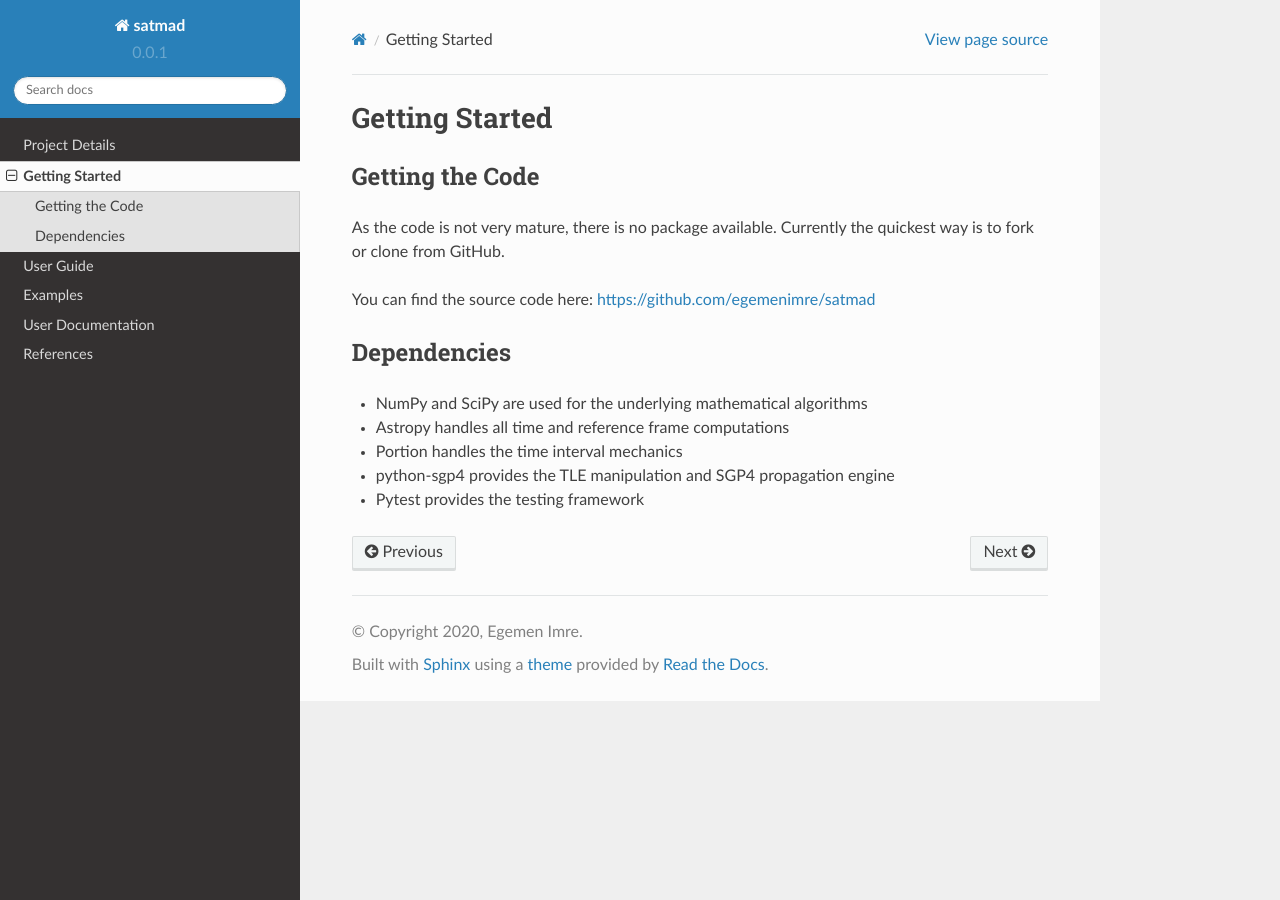
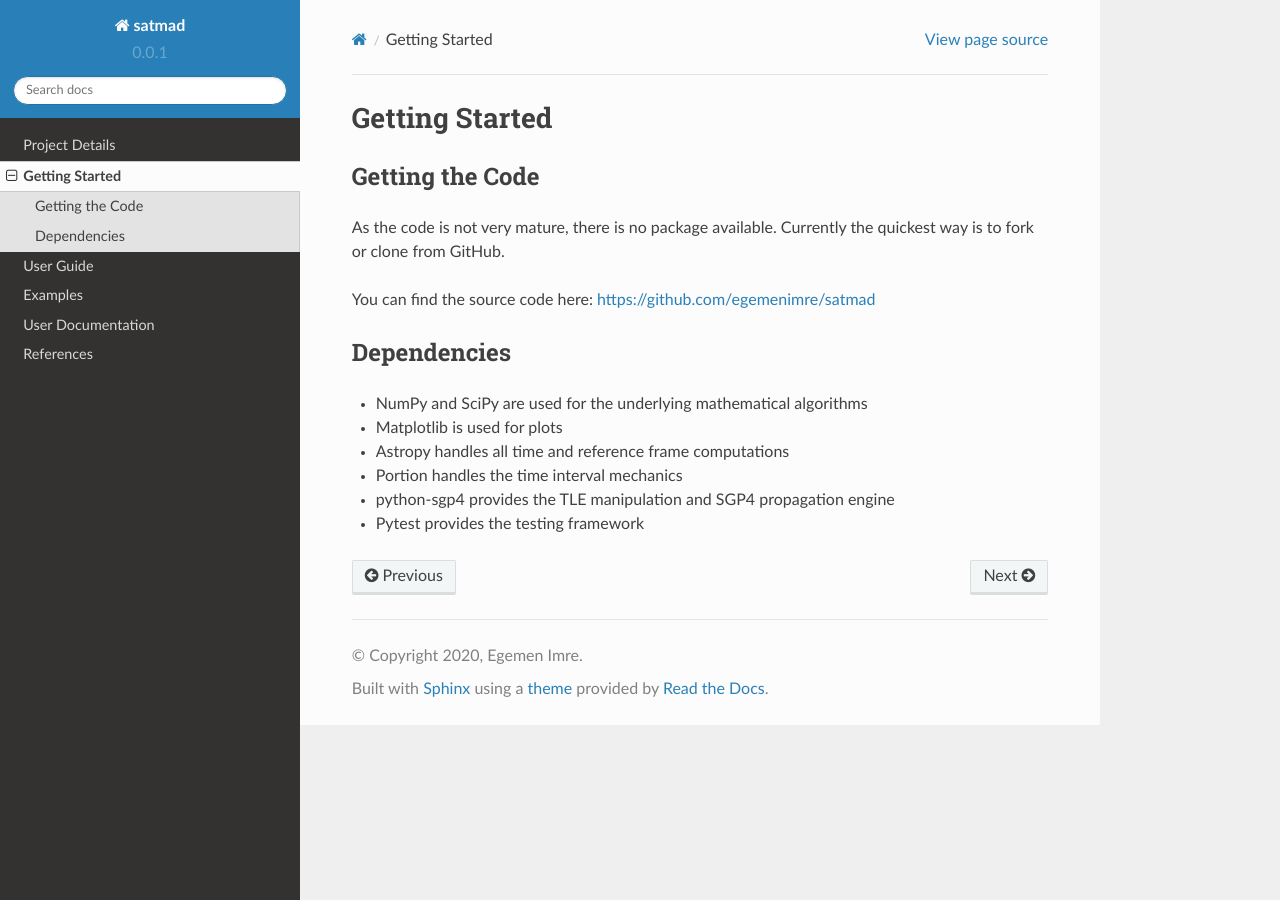
Before and after one commit to egemenimre/satmad, a Sphinx documentation site: the page built from docs/getting_started.rst, in a window 1280 px wide. Built offline with Sphinx 7.4.7 and the Read the Docs theme 2.0.0, drawn with Linux system fonts in a browser that asks for light colours.

Commit message:
added Matplotlib dependency

```diff
--- a/docs/getting_started.rst
+++ b/docs/getting_started.rst
@@ -11,6 +11,7 @@ You can find the source code here: https://github.com/egemenimre/satmad
 Dependencies
 ------------
 - NumPy and SciPy are used for the underlying mathematical algorithms
+- Matplotlib is used for plots
 - Astropy handles all time and reference frame computations
 - Portion handles the time interval mechanics
 - python-sgp4 provides the TLE manipulation and SGP4 propagation engine
```
